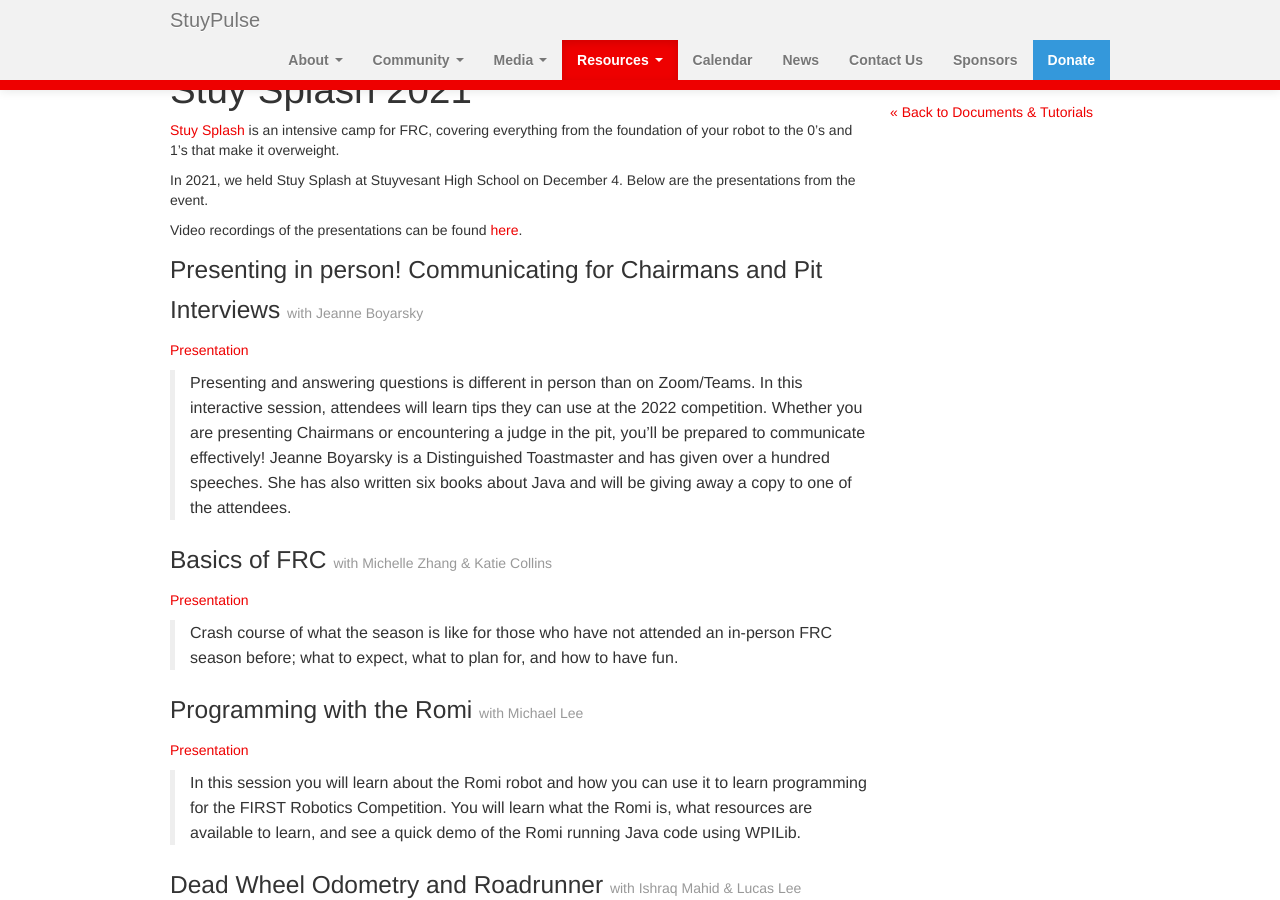
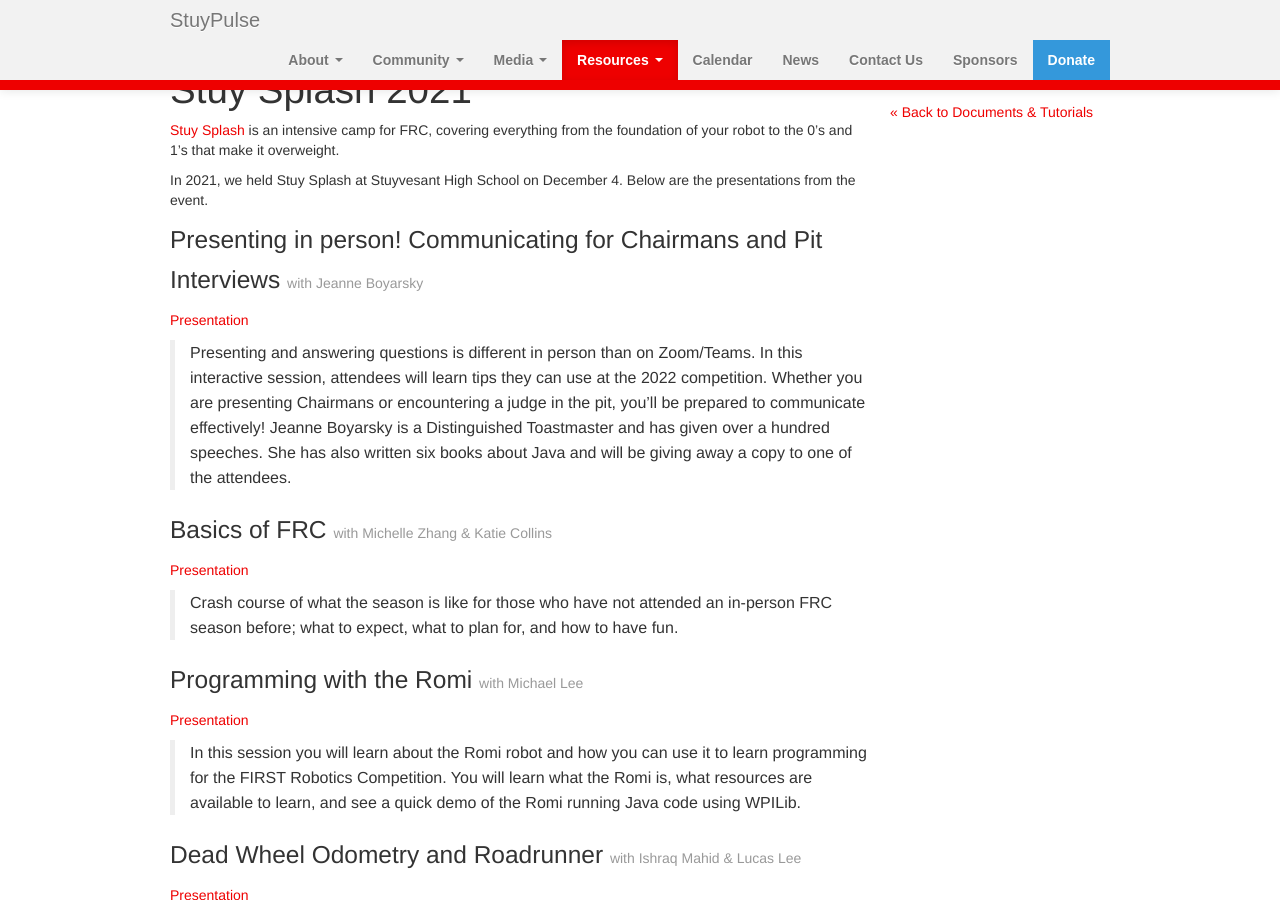
Before and after one commit to StuyPulse/team694.github.io, a Jekyll site: the page built from resources/stuysplash2021/index.md, in a window 1280 px wide and 900 px high. Built offline with Jekyll 4.4.1, drawn with Linux system fonts in a browser that asks for light colours; nearby versions of some CDN libraries.

Commit message:
Remove video presentation link

```diff
--- a/resources/stuysplash2021/index.md
+++ b/resources/stuysplash2021/index.md
@@ -6,8 +6,6 @@
 [Stuy Splash](/community/projects/stuysplash/) is an intensive camp for FRC, covering everything from the foundation of your robot to the 0's and 1's that make it overweight.
 
 In 2021, we held Stuy Splash at Stuyvesant High School on December 4. Below are the presentations from the event.
-
-Video recordings of the presentations can be found [here](https://drive.google.com/drive/folders/1itwWdO65sMhELYBWhSkx9dkiRcLyg3zj?usp=sharing).
 
 ### Presenting in person! Communicating for Chairmans and Pit Interviews <small>with Jeanne Boyarsky</small>
 [Presentation](https://docs.google.com/presentation/d/1c716GScX0mzcnDAIznfAcWcDShFhdcn6/edit?usp=sharing&ouid=117641438514045868531&rtpof=true&sd=true)
```
